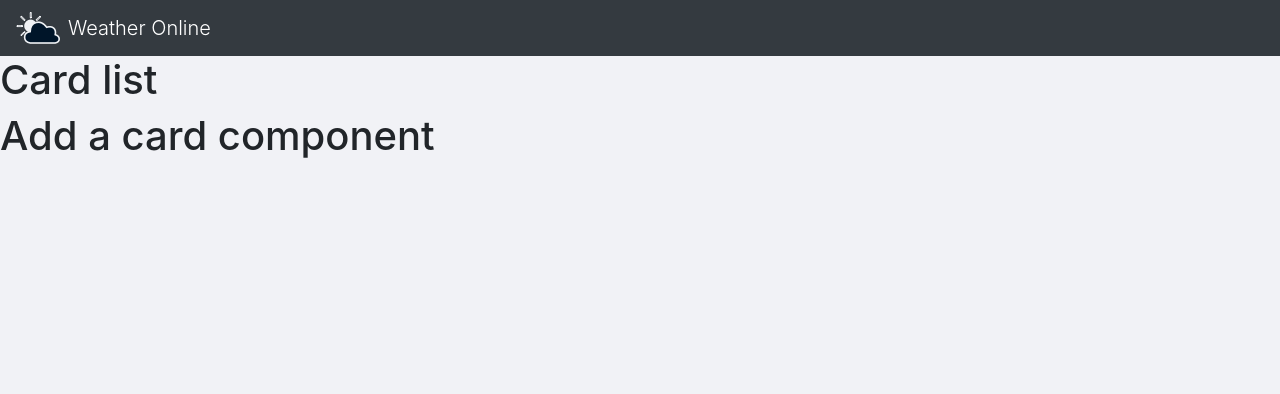
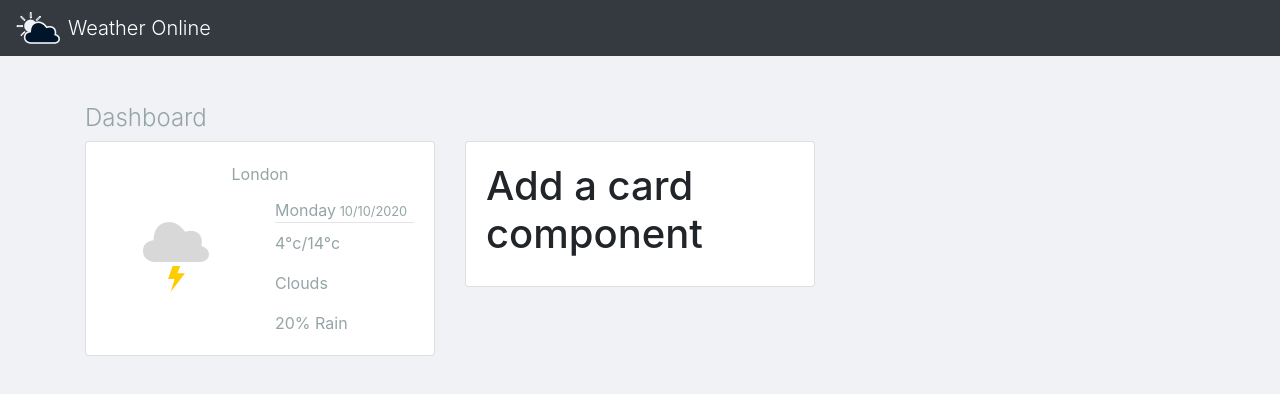
Before and after one commit to Yariandres/React-Context-api-practise, a React (Create React App) app: page / in a window 1280 px wide. Shown: the top 394 px of the page. Built offline with nearby package versions, Linux system fonts and the light colour scheme.

Commit message:
adding crads component

```diff
--- a/src/App.js
+++ b/src/App.js
@@ -1,6 +1,7 @@
 import React from "react";
 import { BrowserRouter as Router, Switch, Route } from 'react-router-dom';
 import { Home } from './components/home/Home';
+import { Details } from './components/details/Details'
 
 
 import "./App.css";
@@ -9,7 +10,8 @@ const App = () => (
   <div className="App">
     <Router>
       <Switch>
-        <Route exact path={"/"} component={Home}/>
+        <Route exact path={"/"} component={ Home }/>
+        <Route exact path={"/details/:id/1"} component={ Details }/>
       </Switch>
     </Router>
 
--- a/src/components/cards/Cards.js
+++ b/src/components/cards/Cards.js
@@ -1,9 +1,74 @@
-import React from 'react'
+import React from 'react';
+import { AddCard } from '../addCard/AddCard';
+import { Link } from 'react-router-dom';
+
+import {
+  Card,
+  Row,
+  Col,
+  Container,
+  CardTitle
+} from 'reactstrap';
+
+import "./cards.css";
+import Logo from '../../images/images/Gewitter.png';
 
 export const Cards = () => {
+
+  const dayBuilder = d => {
+    let days = [
+      'Sunday',
+      'Monday',
+      'Teusday',
+      'Wednesday',
+      'Thursday',
+      'Friday',
+      'Saturday'];
+
+    let day = days[d.getDay()];
+    return `${day}`;
+  }
+
   return (
-    <div>
-      <h1>Card list</h1>
-    </div>
+    <Container>
+      <section className="cards-list mt-5">
+        <h4 className="mt-5 dashboard-text font-weight-light">Dashboard</h4>
+        <Row>
+          <Col sm="6" md="4">
+
+              <Card body>
+                <Link to="/details/:id/1" className="card-link">
+                  <CardTitle className="text-center card-text">London</CardTitle>
+                  <Row>
+                    <Col className="text-center">
+                      <img className="mt-4 " src={ Logo } alt=""/>
+                    </Col>
+
+                    <Col>
+                      <p className="card-text text-day">
+                          { dayBuilder(new Date()) }
+                        <small> 10/10/2020</small>
+                      </p>
+
+                      <hr/>
+                      <p className="card-text mt-2">4°c/14°c</p>
+                      <p className="card-text">Clouds</p>
+                      <p className="card-text">20% Rain</p>
+                    </Col>
+                  </Row>
+                </Link>
+              </Card>
+          </Col>
+
+          <Col sm="6" md="4">
+            <Card body>
+              <AddCard />
+            </Card>
+          </Col>
+        </Row>
+      </section>
+
+
+    </Container>
   )
 }
--- /dev/null
+++ b/src/components/cards/cards.css
@@ -0,0 +1,17 @@
+hr {
+  margin: 0 !important;
+  padding: 0 !important;
+}
+
+.text-day {
+  padding: 0;
+  margin: 0;
+}
+
+.card-text {
+  color: #95a5a6;
+}
+
+.card-link {
+  text-decoration: none;
+}
--- a/src/components/heading/Heading.js
+++ b/src/components/heading/Heading.js
@@ -3,7 +3,6 @@ import { Navbar, NavbarBrand } from 'reactstrap';
 import Logo from '../../images/images/Logo_Wolkig.png';
 
 export const Heading = () => {
-
   return (
     <div>
       <Navbar color="dark" dark expand="md">
--- a/src/components/home/Home.js
+++ b/src/components/home/Home.js
@@ -1,14 +1,12 @@
 import React from 'react';
 import { Heading } from '../heading/Heading';
 import { Cards } from '../cards/Cards';
-import { AddCard } from '../addCard/AddCard';
 
 export const Home = () => {
   return (
     <div>
       <Heading />
       <Cards />
-      <AddCard />
     </div>
   )
 }
```
Also changed, not shown: src/components/details/Details.js (renamed from src/components/detailed/Details.js).
